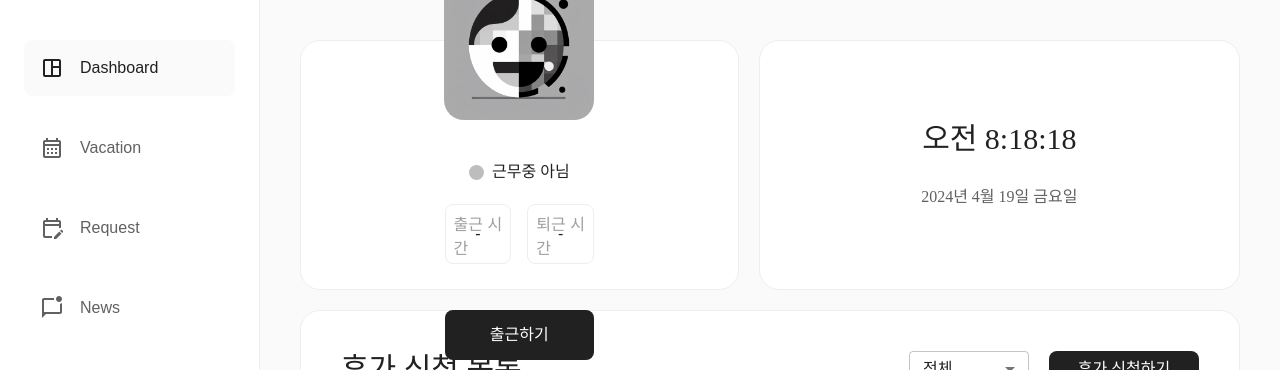
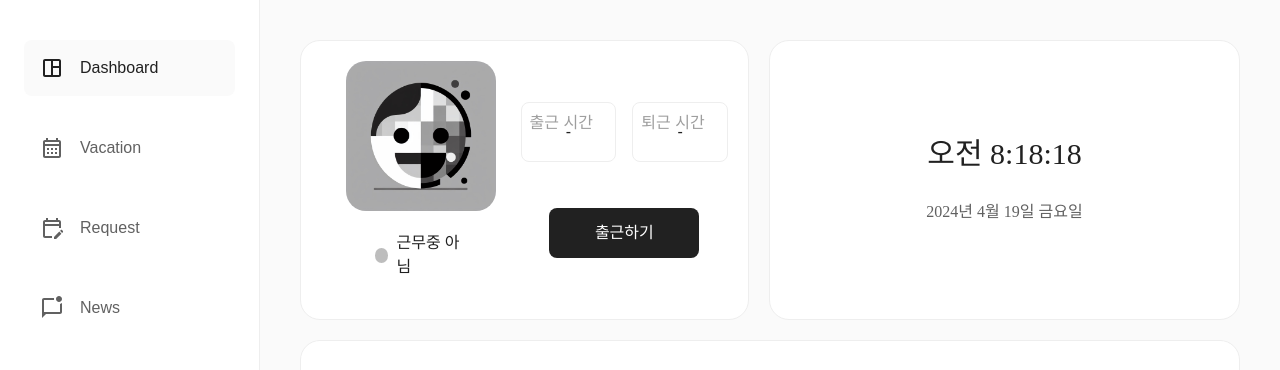
Before and after one commit to SSUDNG/toy1-group3, a React (Create React App) app: page / in a window 1280 px wide. Shown: the top 370 px of the page. Built offline with nearby package versions, Linux system fonts and the light colour scheme; no server answers; the database is empty; sample sign-in values are in the browser's storage; a web font is replaced by a local one.

Commit message:
fix: Profile

```diff
--- a/src/components/EditModal.tsx
+++ b/src/components/EditModal.tsx
@@ -93,6 +93,7 @@ const EditModal: React.FC<EditModalProps> = ({ setEditModalOpen }) => {
             <div>
               <Typography variant="body2">Email</Typography>
               <TextField
+                disabled
                 type="text"
                 color="secondary"
                 value={editProfile.email || ""}
--- a/src/components/ProfileWorkTime.tsx
+++ b/src/components/ProfileWorkTime.tsx
@@ -37,7 +37,7 @@ const ProfileWorkTime = () => {
   const isSmallScreen = useMediaQuery(theme.breakpoints.down("md"));
 
   return (
-    <div>
+    <div className={styles.workTime}>
       <Grid container spacing={2} direction={isSmallScreen ? "column" : "row"}>
         <Grid item xs={6}>
           <Box className={styles.infoItem}>
--- a/src/pages/MainPage/Main.module.css
+++ b/src/pages/MainPage/Main.module.css
@@ -7,7 +7,6 @@
 
 .top {
   display: flex;
-  height: 250px;
   gap: 20px;
 }
 
@@ -19,7 +18,7 @@
   background-color: #fff;
   border: 1px solid #EEEEEE;
   border-radius: 20px;
-  flex-direction: column;
+  padding: 20px;
 }
 .middle {
   width: 100%;
--- a/src/pages/ProfilePage/profilePage.module.css
+++ b/src/pages/ProfilePage/profilePage.module.css
@@ -15,7 +15,6 @@
   width: 150px;
   height: 150px;
   border-radius: 20px;
-  margin-bottom: 20px;
   overflow: hidden;
 }
 .infoContainer {
@@ -44,6 +43,9 @@ color: #9E9E9E;
   align-items: center;
   justify-content: center;
 }
+.workTime {
+  width: 100%;
+}
 .confirmModal {
   width: 400px;
   height: 250px;
@@ -68,6 +70,7 @@ color: #9E9E9E;
   display: flex;
   justify-content: center;
   align-items: center;
+  z-index: 9;
 }
 .editModal {
   width: 700px;
```
Also changed, not shown: public/images/readme/Profile.png (added), 1 other file (tests, documents, lock files or other folders).
